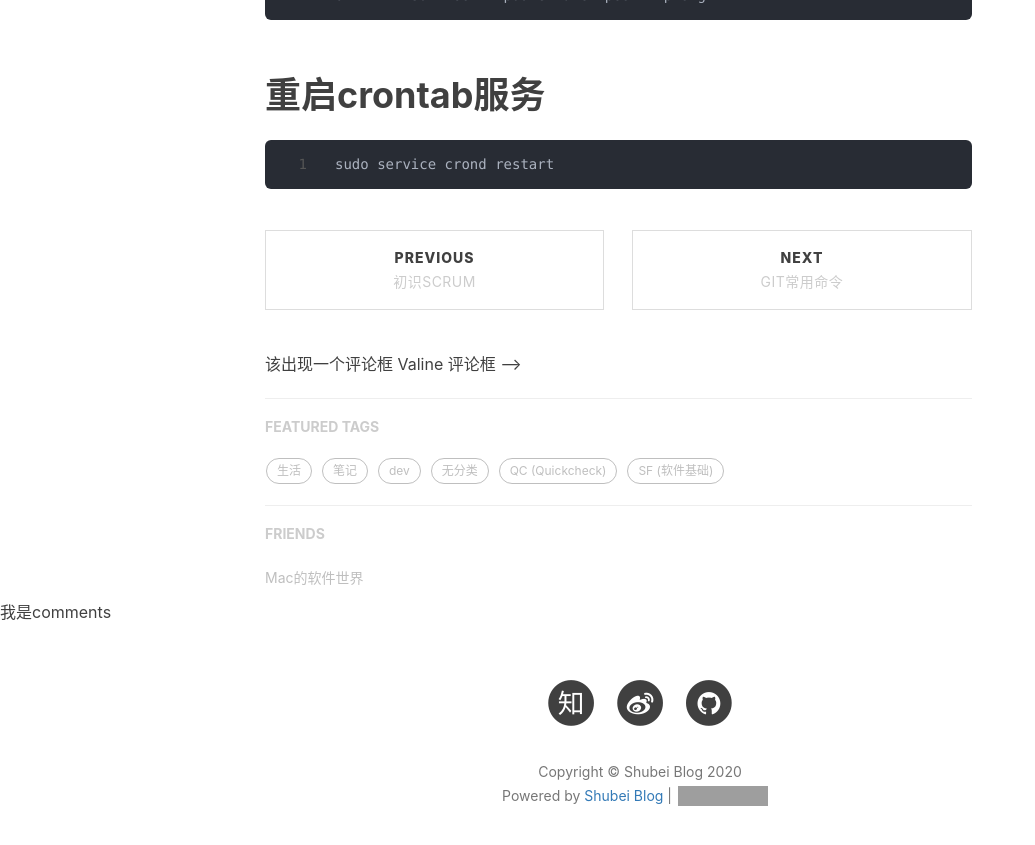
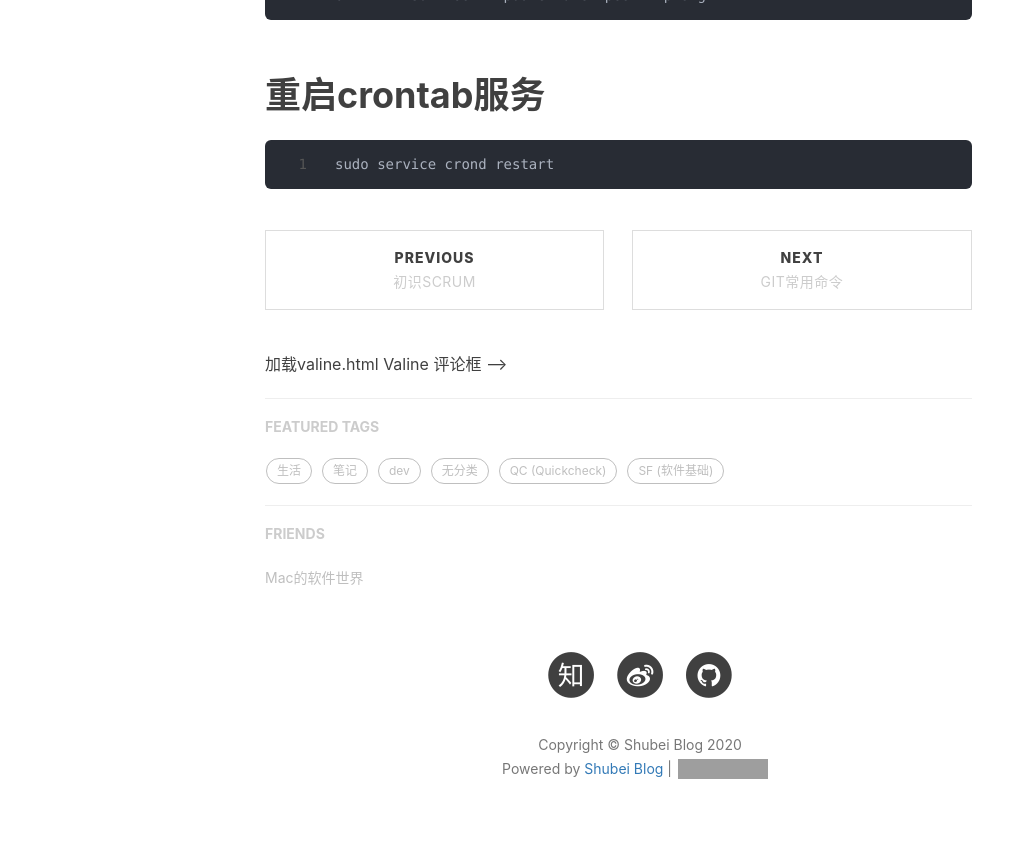
Before and after one commit to lushubei/lushubei.github.io, a Jekyll site: the page built from _posts/dev/2017-12-12-Linux-auto-setTime.md, in a window 1280 px wide and 900 px high, scrolled down 910 px. Shown: the top 845 px of the window, without its empty margins (0-1035 px from the left). Built offline with Jekyll 4.4.1, drawn with Linux system fonts in a browser that asks for light colours; nearby versions of some CDN libraries; comment, search, counter and statistics services are not loaded; grey boxes are pictures that could not be loaded.

Commit message:
线上调试

```diff
--- a/_includes/head.html
+++ b/_includes/head.html
@@ -60,6 +60,13 @@
         <script src="https://oss.maxcdn.com/libs/respond.js/1.4.2/respond.min.js"></script>
     <![endif]-->
 
+    {% if site.valine_comment %}
+    <!-- Valine jsload start -->
+    <script src="//cdn1.lncld.net/static/js/3.0.4/av-min.js"></script>
+    <script src="//unpkg.com/valine/dist/Valine.min.js"></script>
+    <!-- Valine jsload end -->
+    {% endif %}
+
     <!-- ga & ba script hoook -->
     <script></script>
 </head>
--- a/_includes/third-party/comments/valine.html
+++ b/_includes/third-party/comments/valine.html
@@ -1,16 +1,13 @@
-<!-- Valine 无后端评论系统 start (一个网页只需插入一次) -->
-我是comments
-<script src="//cdn1.lncld.net/static/js/3.0.4/av-min.js"></script>
-<script src='//unpkg.com/valine/dist/Valine.min.js'></script>
+<!-- Valine 无后端评论系统 -->
 <script>
     new Valine({
         el: '#vcomments',
         //这里变量的取值在网站配置文件里_config.yml
         app_id: '{{ site.valine_comment.leancloud_appid }}',
         app_key: '{{ site.valine_comment.leancloud_appkey }}',
-        placeholder:'{{ site.valine_comment.placeholder }}',
-        notify:false,
-        verify:false,
-        avatar:'mp'
+        placeholder:'{{ site.valine_comment.placeholder }}'
+<!--        notify:false,-->
+<!--        verify:false,-->
+<!--        avatar:'mp'-->
     });</script>
-<!-- Valine 无后端评论系统 公共JS代码 end -->
+<!-- Valine 无后端评论系统 end -->
--- a/_layouts/post.html
+++ b/_layouts/post.html
@@ -61,11 +61,18 @@
                 <div id="cloud-tie-wrapper" class="cloud-tie-wrapper"></div>
                 <!-- 网易云跟帖 评论框 end -->
                 {% endif %}
-                该出现一个评论框
+
+                {% if site.valine_comment %}
+                加载valine.html
+                <!-- Valine 引入对象构建  -->
+                {% include third-party/comments/valine.html %}
+                {% endif %}
+
                 {% if site.valine_comment %}
                  Valine 评论框 -->
+                <!-- Valine 评论框 begin -->
                  <div id="vcomments"></div>
-                  <!-- Valine 评论框 end -->
+                 <!-- Valine 评论框 end -->
                  {% endif %}
 
             </div>
@@ -142,12 +149,6 @@
 <!-- disqus 公共JS代码 end -->
 {% endif %}
 
-{% if site.valine_comment %}
-<!-- Valine 无后端评论系统 start (一个网页只需插入一次) -->
-{% include third-party/comments/valine.html %}
-<!--&lt;!&ndash; Valine 无后端评论系统 公共JS代码 end &ndash;&gt;-->
-{% endif %}
-
 {% if site.anchorjs %}
 <!-- async load function -->
 <script>
--- a/about.html
+++ b/about.html
@@ -25,7 +25,6 @@
 <!-- disqus 评论框 start -->
 <div class="comment">
     <div id="disqus_thread" class="disqus-thread">
-
     </div>
 </div>
 <!-- disqus 评论框 end -->
```
